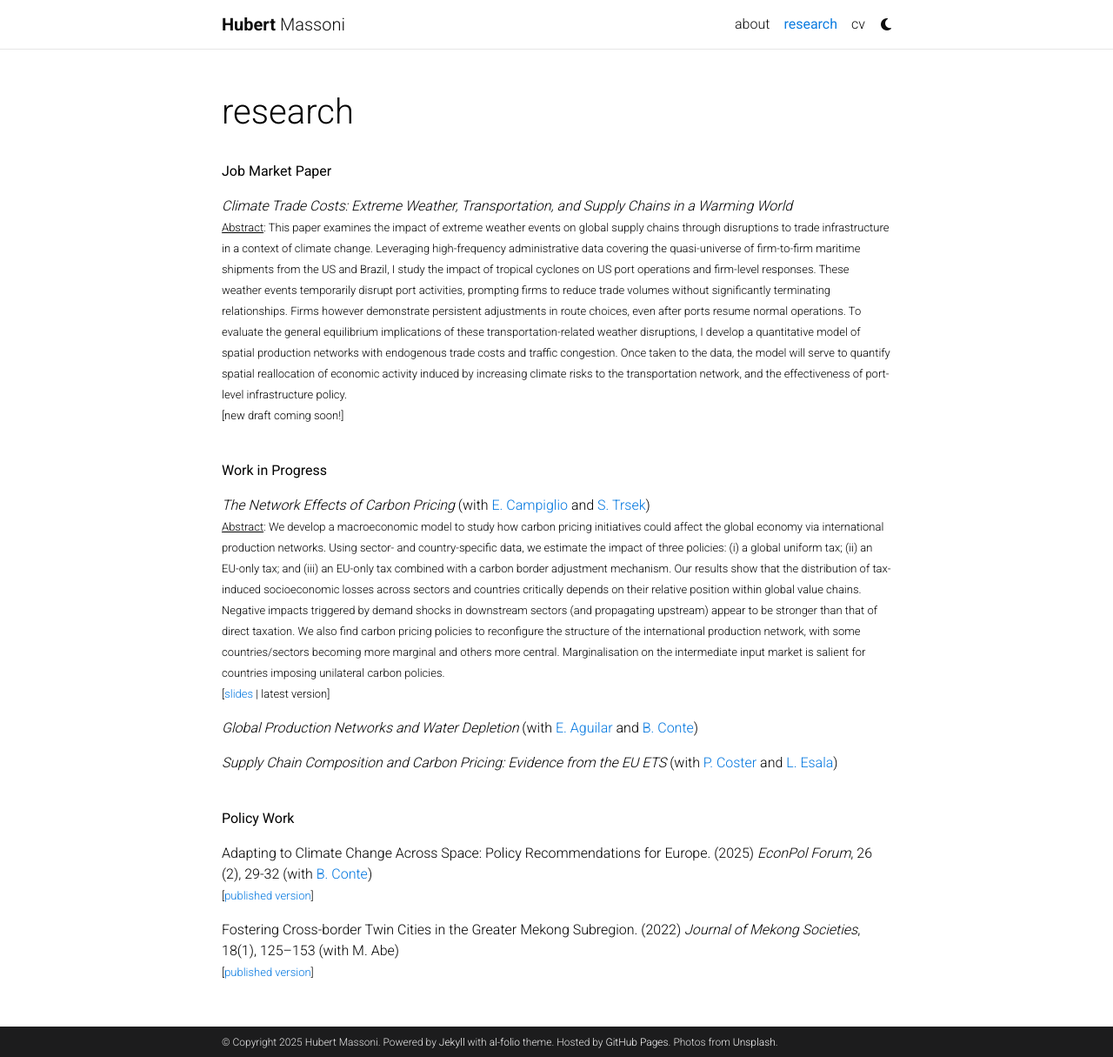
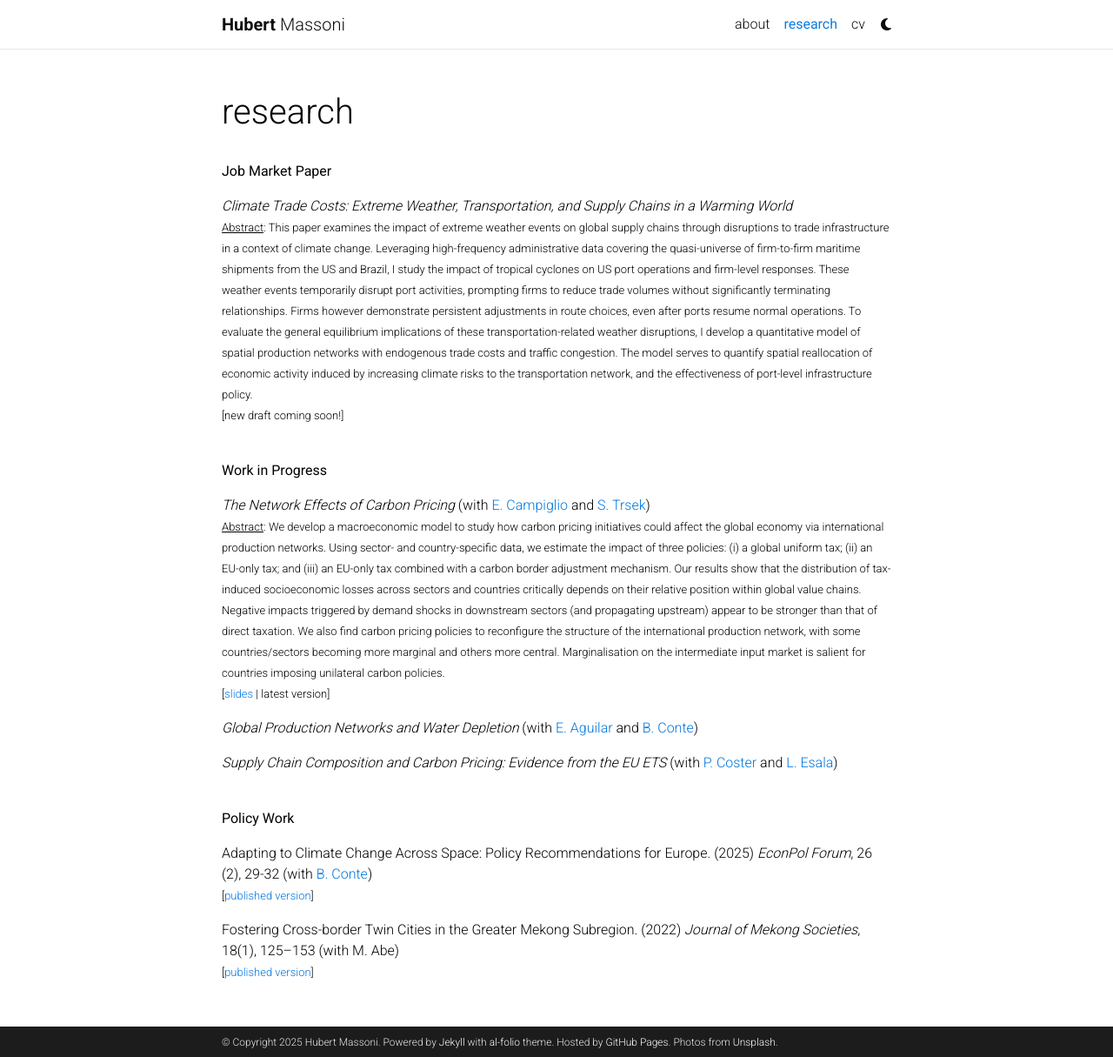
Before and after one commit to hubertmassoni/hubertmassoni.github.io, a Jekyll site: the page built from _pages/projects.md, in a window 1280 px wide and 1215 px high. Shown: the whole window at 87% size. Built offline with Jekyll 4.4.1, drawn with Linux system fonts in a browser that asks for light colours; comment, search, counter and statistics services are not loaded; a style sheet for code colours, icons or effects is not loaded.

Commit message:
Update projects.md

```diff
--- a/_pages/projects.md
+++ b/_pages/projects.md
@@ -12,7 +12,7 @@ nav_order: 1
 
 <p><em>Climate Trade Costs: Extreme Weather, Transportation, and Supply Chains in a Warming World</em>
 
-<br><font size="-1"><u>Abstract</u>: This paper examines the impact of extreme weather events on global supply chains through disruptions to trade infrastructure in a context of climate change. Leveraging high-frequency administrative data covering the quasi-universe of firm-to-firm maritime shipments from the US and Brazil, I study the impact of tropical cyclones on US port operations and firm-level responses. These weather events temporarily disrupt port activities, prompting firms to reduce trade volumes without significantly terminating relationships. Firms however demonstrate persistent adjustments in route choices, even after ports resume normal operations. To evaluate the general equilibrium implications of these transportation-related weather disruptions, I develop a quantitative model of spatial production networks with endogenous trade costs and traffic congestion. Once taken to the data, the model will serve to quantify spatial reallocation of economic activity induced by increasing climate risks to the transportation network, and the effectiveness of port-level infrastructure policy.</font>
+<br><font size="-1"><u>Abstract</u>: This paper examines the impact of extreme weather events on global supply chains through disruptions to trade infrastructure in a context of climate change. Leveraging high-frequency administrative data covering the quasi-universe of firm-to-firm maritime shipments from the US and Brazil, I study the impact of tropical cyclones on US port operations and firm-level responses. These weather events temporarily disrupt port activities, prompting firms to reduce trade volumes without significantly terminating relationships. Firms however demonstrate persistent adjustments in route choices, even after ports resume normal operations. To evaluate the general equilibrium implications of these transportation-related weather disruptions, I develop a quantitative model of spatial production networks with endogenous trade costs and traffic congestion. The model serves to quantify spatial reallocation of economic activity induced by increasing climate risks to the transportation network, and the effectiveness of port-level infrastructure policy.</font>
 
 <br><font size="-1">[new draft coming soon!]</font>
 
```
